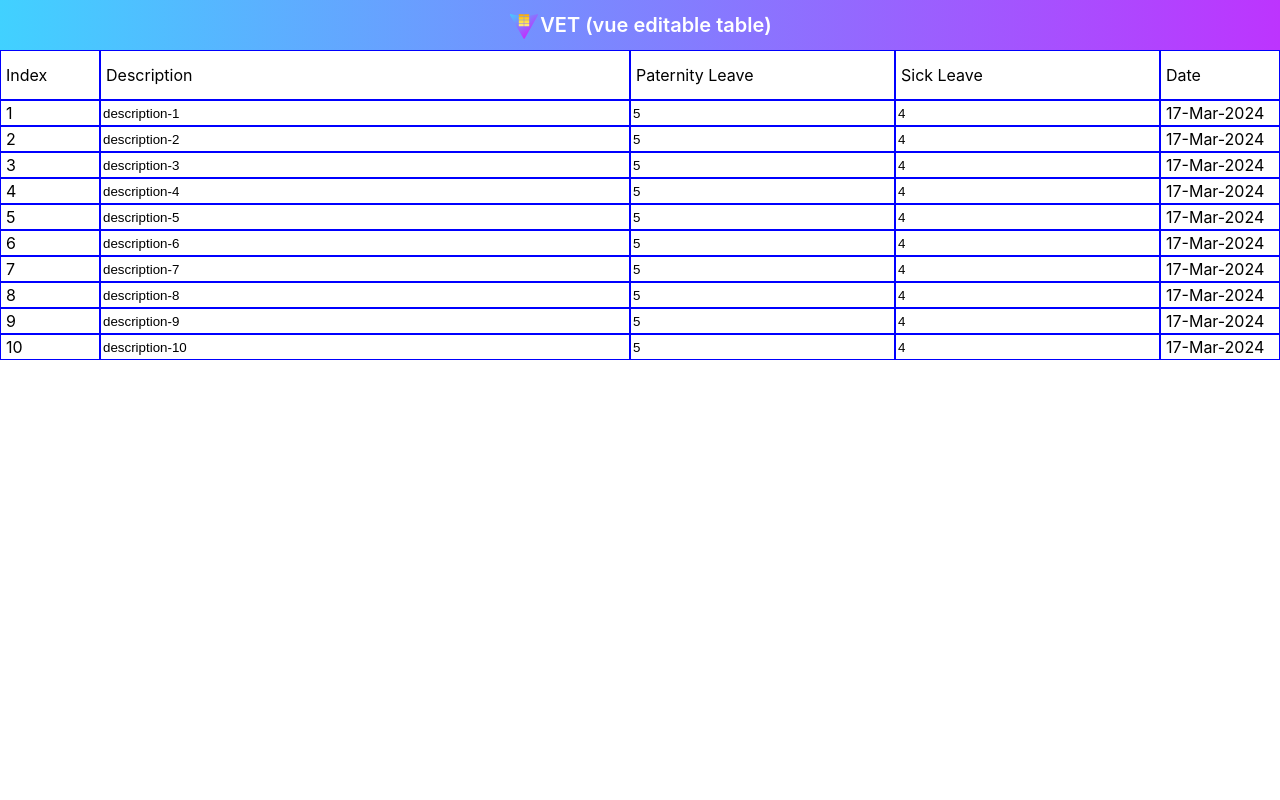
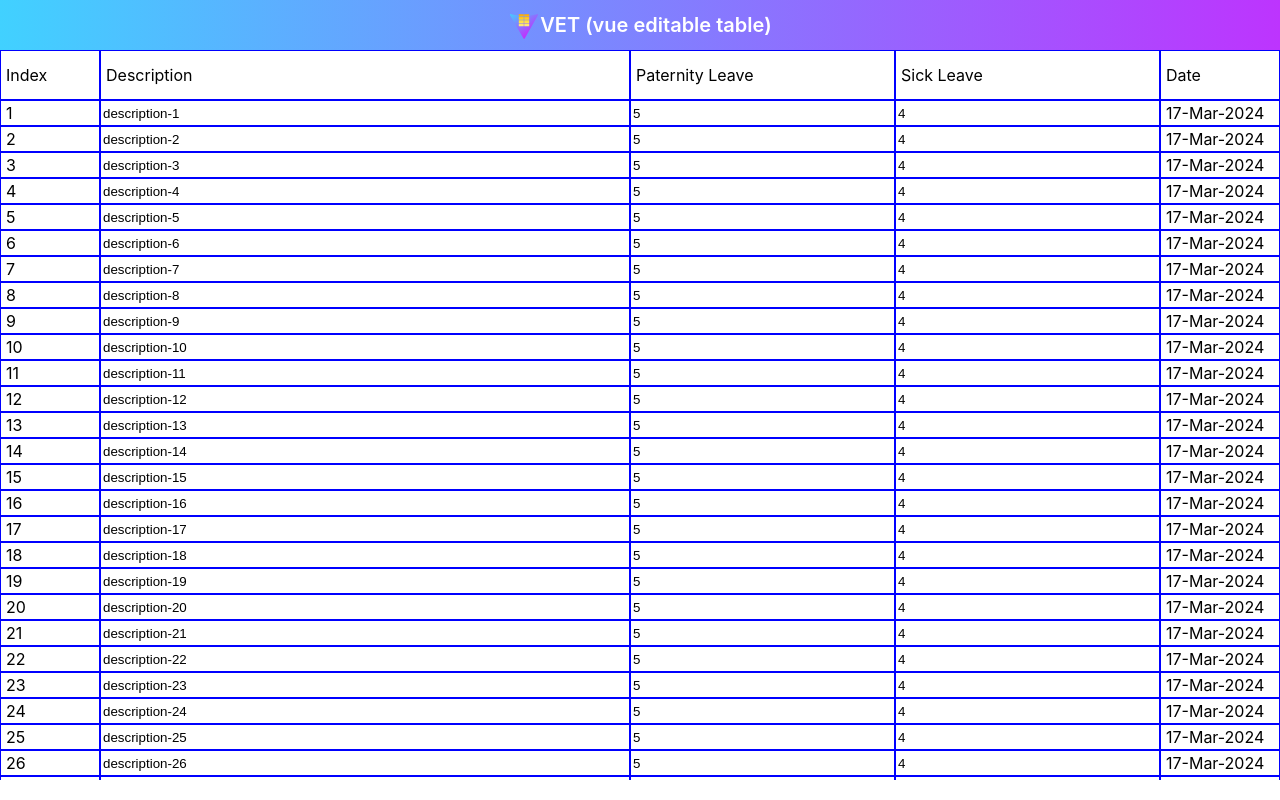
Before and after one commit to AgentSingle/vet, a Vue app: page / in a window 1280 px wide. Built offline with nearby package versions, Linux system fonts and the light colour scheme.

Commit message:
VERSION-0.5.8

```diff
--- a/src/components/Home.vue
+++ b/src/components/Home.vue
@@ -4,7 +4,7 @@ import { generateRandomData } from "./VET/temp/randomDataGenerator";
 let dataList = ref([]);
 onMounted(() => {
   // TEMPORARY DATA GENERATOR
-  let resp = generateRandomData(10);
+  let resp = generateRandomData(50);
   dataList.value = resp;
 });
 
@@ -52,16 +52,16 @@ let tableDefaultItems = ref([
   },
 ]);
 
-const setModifiedData = (e) =>{
-  console.warn(e)
-}
+const setModifiedData = (e) => {
+  console.warn(e);
+};
 </script>
 
 <template>
   <vet
-  :vetDefaultItems="tableDefaultItems"
-  :vetData="dataList"
-  @tableDataChangeResponse="setModifiedData"
+    :vetDefaultItems="tableDefaultItems"
+    :vetData="dataList"
+    @tableDataChangeResponse="setModifiedData"
   ></vet>
 </template>
 
```
